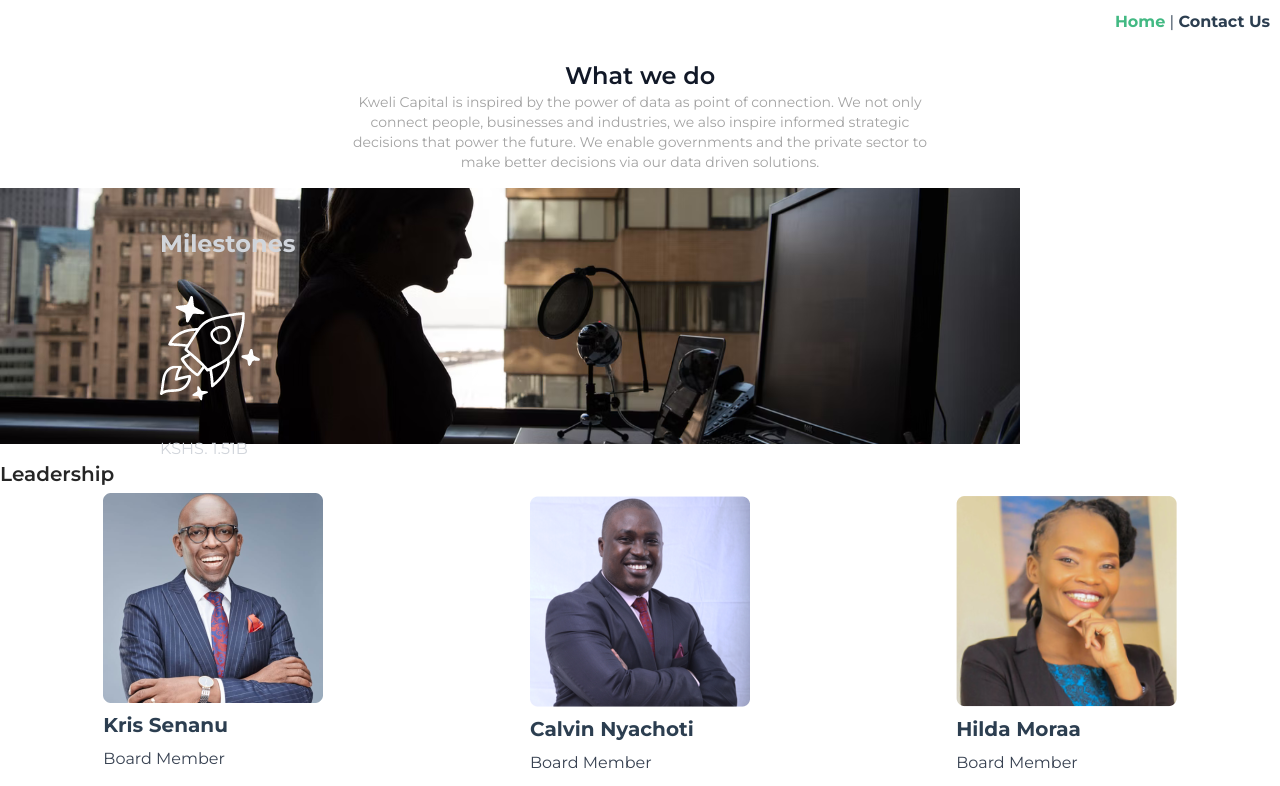
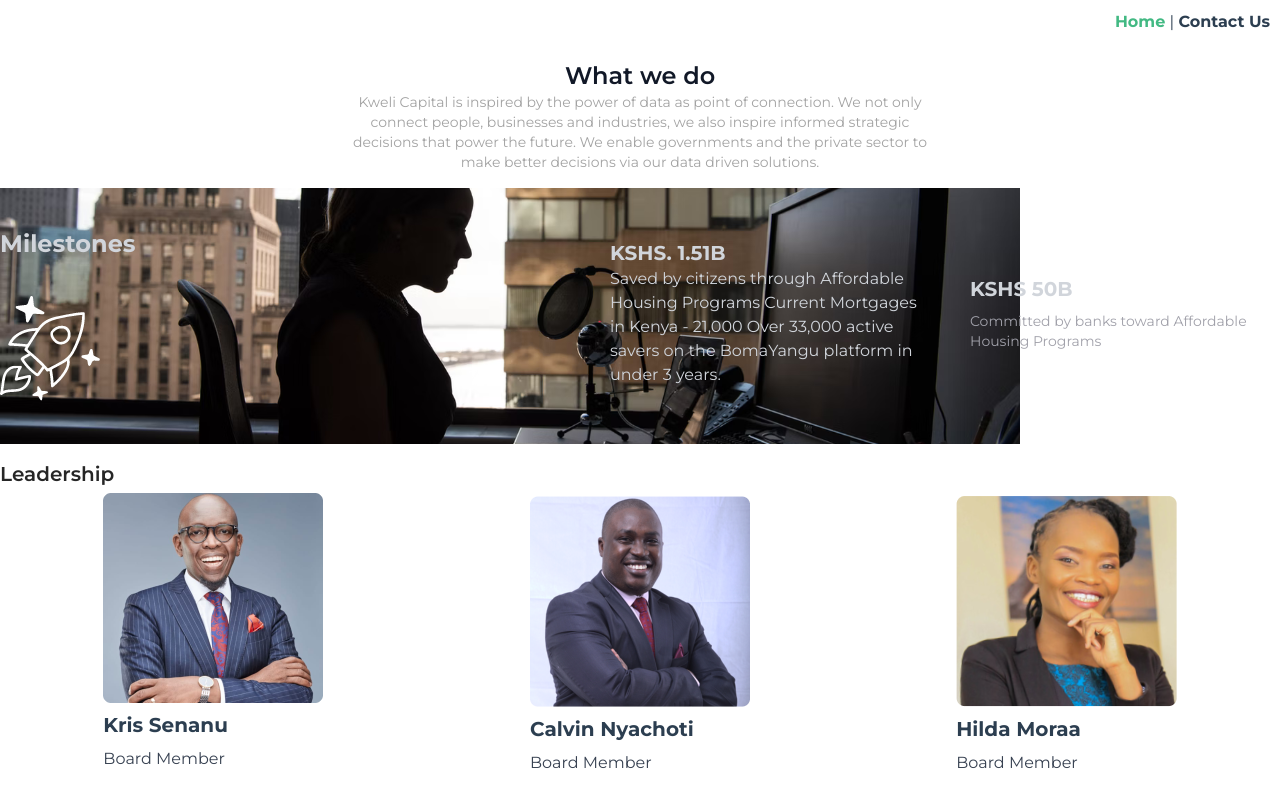
Before and after one commit to kwelimarvo/kweli-website-project, a Vue app: page / in a window 1280 px wide. Shown: the top 786 px of the page. Built offline with nearby package versions, Linux system fonts and the light colour scheme.

Commit message:
Milestones Update

```diff
--- a/src/views/HomeView.vue
+++ b/src/views/HomeView.vue
@@ -7,30 +7,39 @@
     </div>
   </section>
 
-  <section id="milestones">
-    <div class="bg-[url('/src/assets/images/milestones.png')] h-64 bg-no-repeat">
-      <div class="container mx-auto grid md:grid-cols-2 place-items-center">
-        <div class="w-1/2 pt-10 text-gray-300  ">
-          <h3 class="font-bold text-2xl">Milestones</h3>
-          <span>
+  <section id="milestones" class="bg-[url('/src/assets/images/milestones.png')] h-64 bg-no-repeat">
+      <div class="container mx-auto flex items-center justify-center gap-10">
+        <div class="flex items-center justify-between w-3/4  text-gray-300">
+          <div>
+            <h3 class="font-bold pt-10 text-2xl">Milestones</h3>
             <img class="my-9" src="../assets/images/rocket.png" alt="">
-            <h3>KSHS. 1.51B</h3>
-          </span>
+          </div>
+
+          <div>
+            <h3 class="text-gray-300 font-bold text-xl">KSHS. 1.51B</h3>
+
+            <p class="w-80">
+              Saved by citizens through Affordable Housing Programs Current Mortgages in Kenya - 21,000 Over 33,000 active savers on the BomaYangu platform in under 3 years.
+            </p>
+          </div>
         </div>
 
-        <div class="w-1/2">
+        <div class="w-1/4">
+          <h3 class="text-gray-300 font-bold text-xl">KSHS 50B</h3>
 
+          <p class="text-zinc-400 text-sm pt-2">
+            Committed by banks toward Affordable Housing Programs
+          </p>
         </div>
 
       </div>
-    </div>
   </section>
 
   <section id="cards" class="container mx-auto my-4">
     <h3 class="font-semibold text-xl text-left text-neutral-800">Leadership</h3>
     <div class="grid place-items-center md:grid-cols-3 space-y-2">
       <div class="rounded-md">
-        <img src="../assets/images/board/chris.png" alt="">
+        <img src="../assets/images/board/chris.png" alt=""  class="hover:-translate-y-2 cursor-pointer duration-700">
 
         <div class="py-2">
           <div class="font-bold text-xl mb-2">Kris Senanu</div>
@@ -41,7 +50,7 @@
       </div>
 
       <div class="rounded-md">
-        <img src="../assets/images/board/calvin.png" alt="">
+        <img src="../assets/images/board/calvin.png" alt="" class="hover:-translate-y-2 cursor-pointer duration-700">
 
         <div class="py-2">
             <div class="font-bold text-xl mb-2">Calvin Nyachoti</div>
@@ -51,7 +60,7 @@
         </div>
       </div>
       <div class="rounded-md">
-        <img src="../assets/images/board/hilda.png" alt="">
+        <img src="../assets/images/board/hilda.png" alt="" class="hover:-translate-y-2 cursor-pointer duration-700">
 
         <div class="py-2">
               <div class="font-bold text-xl mb-2">Hilda Moraa</div>
@@ -64,7 +73,7 @@
     </div>
     <div class="grid place-items-center md:grid-cols-2 space-y-2">
       <div class="rounded-md">
-        <img src="../assets/images/board/ken.png" alt="">
+        <img src="../assets/images/board/ken.png" alt="" class="hover:-translate-y-2 cursor-pointer duration-700">
 
         <div class="py-2">
               <div class="font-bold text-xl mb-2">Kennedy Kipng'etich</div>
@@ -74,7 +83,7 @@
         </div>
       </div>
       <div class="rounded-md">
-        <img src="../assets/images/board/phillipa.png" alt="">
+        <img src="../assets/images/board/phillipa.png" alt="" class="hover:-translate-y-2 cursor-pointer duration-700">
 
         <div class="py-2">
               <div class="font-bold text-xl mb-2">Phillipa Mbonye</div>
```
